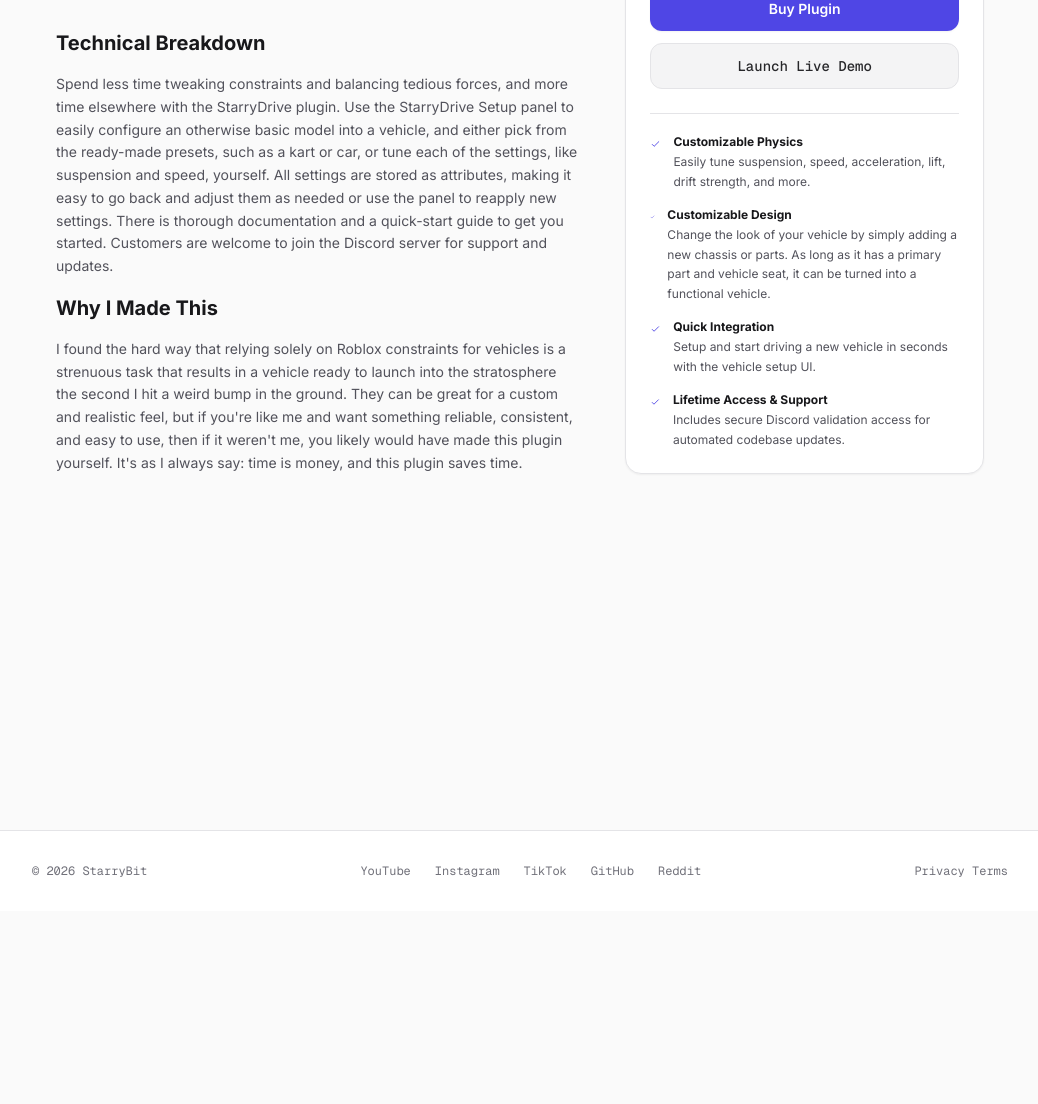
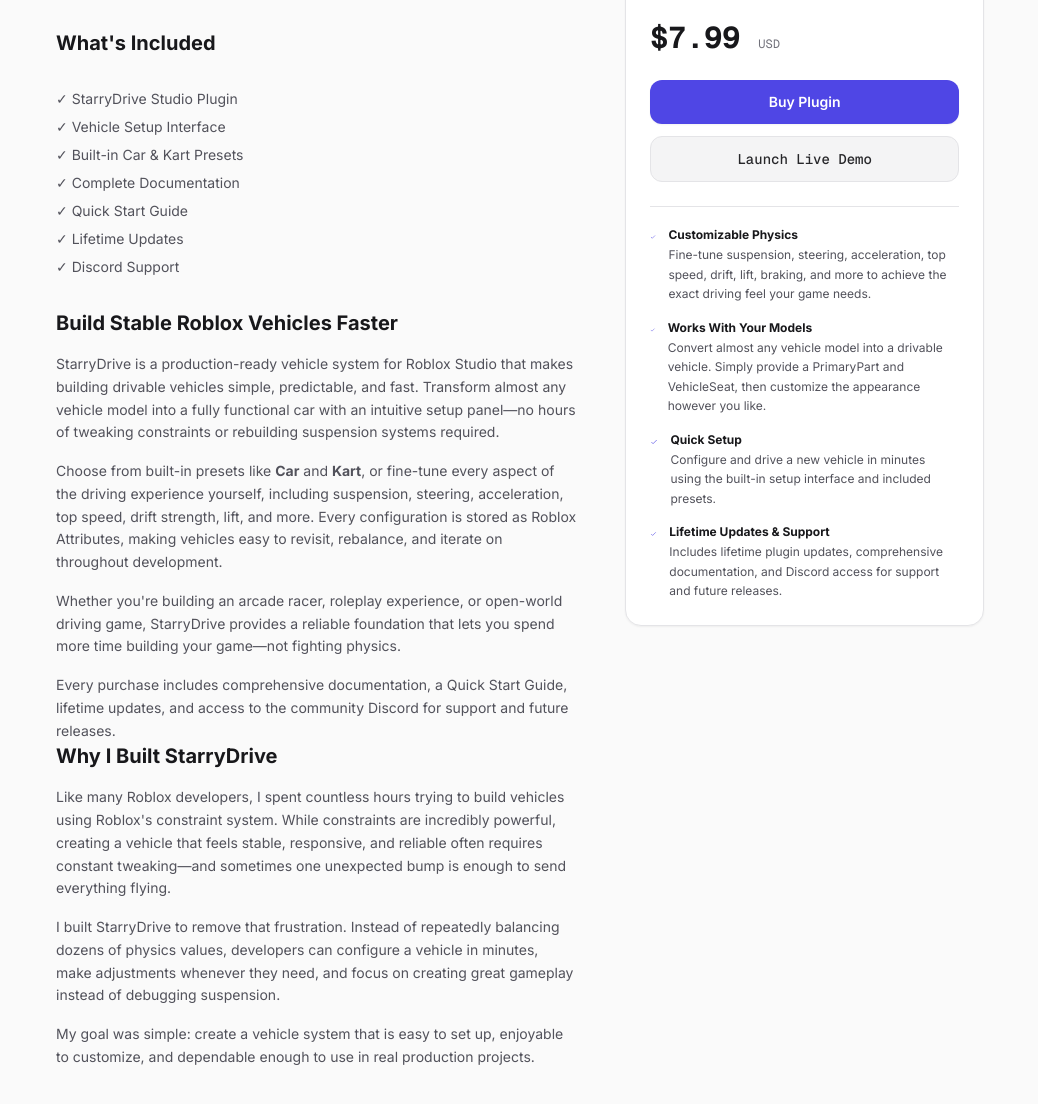
Before and after one commit to StarryBit/starrybit.github.io, a Jekyll site: the page built from shop/starrydrive-vehicle-system/index.html, in a window 1280 px wide and 1400 px high, scrolled down 260 px, cut to the strip 229-1333 px from the top of the window. Shown: the whole strip, without its empty margins (120-1158 px from the left). Built offline with Jekyll 4.4.1, drawn with Linux system fonts in a browser that asks for light colours; nearby versions of some CDN libraries; some of the changed text lies outside the part shown.

Commit message:
Update index.html

```diff
--- a/shop/starrydrive-vehicle-system/index.html
+++ b/shop/starrydrive-vehicle-system/index.html
@@ -12,16 +12,51 @@
                 <iframe class="w-full h-full" src="https://www.youtube.com/embed/jlBTiMc82iQ" title="YouTube video player" frameborder="0" allow="accelerometer; autoplay; clipboard-write; encrypted-media; gyroscope; picture-in-picture" allowfullscreen></iframe>
             </div>
 
+            <h2 class="text-xl font-bold mb-4">What's Included</h2>
+
+        <ul class="space-y-2 text-sm text-zinc-600 dark:text-zinc-400">
+            <li>✓ StarryDrive Studio Plugin</li>
+            <li>✓ Vehicle Setup Interface</li>
+            <li>✓ Built-in Car & Kart Presets</li>
+            <li>✓ Complete Documentation</li>
+            <li>✓ Quick Start Guide</li>
+            <li>✓ Lifetime Updates</li>
+            <li>✓ Discord Support</li>
+        </ul>
+
             <!-- Deep Architectural Details -->
             <div>
-                <h2 class="text-xl font-bold mb-4">Technical Breakdown</h2>
+                <h2 class="text-xl font-bold mb-4">Build Stable Roblox Vehicles Faster</h2>
                 <div class="space-y-4 text-sm text-zinc-600 dark:text-zinc-400 leading-relaxed">
-                    <p>Spend less time tweaking constraints and balancing tedious forces, and more time elsewhere with the StarryDrive plugin. Use the StarryDrive Setup panel to easily configure an otherwise basic model into a vehicle, and either pick from the ready-made presets, such as a kart or car, or tune each of the settings, like suspension and speed, yourself. All settings are stored as attributes, making it easy to go back and adjust them as needed or use the panel to reapply new settings. There is thorough documentation and a quick-start guide to get you started. Customers are welcome to join the Discord server for support and updates.</p>
-                    <p></p>
+                    <p>
+                        StarryDrive is a production-ready vehicle system for Roblox Studio that makes building drivable vehicles simple, predictable, and fast. Transform almost any vehicle model into a fully functional car with an intuitive setup panel—no hours of tweaking constraints or rebuilding suspension systems required.
+                    </p>
+
+                    <p>
+                        Choose from built-in presets like <strong>Car</strong> and <strong>Kart</strong>, or fine-tune every aspect of the driving experience yourself, including suspension, steering, acceleration, top speed, drift strength, lift, and more. Every configuration is stored as Roblox Attributes, making vehicles easy to revisit, rebalance, and iterate on throughout development.
+                    </p>
+
+                    <p>
+                        Whether you're building an arcade racer, roleplay experience, or open-world driving game, StarryDrive provides a reliable foundation that lets you spend more time building your game—not fighting physics.
+                    </p>
+
+                    <p>
+                        Every purchase includes comprehensive documentation, a Quick Start Guide, lifetime updates, and access to the community Discord for support and future releases.
+                    </p>
                 </div>
-                <h2 class="text-xl font-bold mb-4">Why I Made This</h2>
+                <h2 class="text-xl font-bold mb-4">Why I Built StarryDrive</h2>
                 <div class="space-y-4 text-sm text-zinc-600 dark:text-zinc-400 leading-relaxed">
-                    <p>I found the hard way that relying solely on Roblox constraints for vehicles is a strenuous task that results in a vehicle ready to launch into the stratosphere the second I hit a weird bump in the ground. They can be great for a custom and realistic feel, but if you're like me and want something reliable, consistent, and easy to use, then if it weren't me, you likely would have made this plugin yourself. It's as I always say: time is money, and this plugin saves time.</p>
+                    <p>
+                        Like many Roblox developers, I spent countless hours trying to build vehicles using Roblox's constraint system. While constraints are incredibly powerful, creating a vehicle that feels stable, responsive, and reliable often requires constant tweaking—and sometimes one unexpected bump is enough to send everything flying.
+                    </p>
+
+                    <p>
+                        I built StarryDrive to remove that frustration. Instead of repeatedly balancing dozens of physics values, developers can configure a vehicle in minutes, make adjustments whenever they need, and focus on creating great gameplay instead of debugging suspension.
+                    </p>
+
+                    <p>
+                        My goal was simple: create a vehicle system that is easy to set up, enjoyable to customize, and dependable enough to use in real production projects.
+                    </p>
                 </div>
             </div>
         </div>
@@ -30,7 +65,8 @@
         <div class="lg:col-span-5">
             <div class="sticky top-24 border border-zinc-200 bg-white dark:border-zinc-800 dark:bg-zinc-900/30 p-6 rounded-2xl space-y-6 shadow-sm">
                 <div>
-                    <h1 class="text-2xl font-bold mb-1">StarryDrive Vehicle System</h1>
+                    <h1 class="text-2xl font-bold mb-1">StarryDrive</h1>
+                    <h2 class="text-1xl font-bold mb-1">Production-Ready Vehicle System for Roblox Studio</h2>
                     <p class="text-xs text-zinc-500 code-font">Version 1.2.0 &bull; Production Ready</p>
                 </div>
 
@@ -50,28 +86,28 @@
                         <svg class="w-4 h-4 text-indigo-600 dark:text-indigo-400 mt-0.5" fill="none" stroke="currentColor" viewBox="0 0 24 24"><path stroke-linecap="round" stroke-linejoin="round" stroke-width="2" d="M5 13l4 4L19 7"></path></svg>
                         <div>
                             <strong class="text-zinc-900 dark:text-zinc-100 block mb-0.5">Customizable Physics</strong>
-                            <span class="text-zinc-600 dark:text-zinc-400 leading-relaxed">Easily tune suspension, speed, acceleration, lift, drift strength, and more.</span>
+                            <span class="text-zinc-600 dark:text-zinc-400 leading-relaxed">Fine-tune suspension, steering, acceleration, top speed, drift, lift, braking, and more to achieve the exact driving feel your game needs.</span>
                         </div>
                     </div>
                     <div class="flex items-start gap-3">
                         <svg class="w-4 h-4 text-indigo-600 dark:text-indigo-400 mt-0.5" fill="none" stroke="currentColor" viewBox="0 0 24 24"><path stroke-linecap="round" stroke-linejoin="round" stroke-width="2" d="M5 13l4 4L19 7"></path></svg>
                         <div>
-                            <strong class="text-zinc-900 dark:text-zinc-100 block mb-0.5">Customizable Design</strong>
-                            <span class="text-zinc-600 dark:text-zinc-400 leading-relaxed">Change the look of your vehicle by simply adding a new chassis or parts. As long as it has a primary part and vehicle seat, it can be turned into a functional vehicle.</span>
+                            <strong class="text-zinc-900 dark:text-zinc-100 block mb-0.5">Works With Your Models</strong>
+                            <span class="text-zinc-600 dark:text-zinc-400 leading-relaxed">Convert almost any vehicle model into a drivable vehicle. Simply provide a PrimaryPart and VehicleSeat, then customize the appearance however you like.</span>
                         </div>
                     </div>
                     <div class="flex items-start gap-3">
                         <svg class="w-4 h-4 text-indigo-600 dark:text-indigo-400 mt-0.5" fill="none" stroke="currentColor" viewBox="0 0 24 24"><path stroke-linecap="round" stroke-linejoin="round" stroke-width="2" d="M5 13l4 4L19 7"></path></svg>
                         <div>
-                            <strong class="text-zinc-900 dark:text-zinc-100 block mb-0.5">Quick Integration</strong>
-                            <span class="text-zinc-600 dark:text-zinc-400 leading-relaxed">Setup and start driving a new vehicle in seconds with the vehicle setup UI.</span>
+                            <strong class="text-zinc-900 dark:text-zinc-100 block mb-0.5">Quick Setup</strong>
+                            <span class="text-zinc-600 dark:text-zinc-400 leading-relaxed">Configure and drive a new vehicle in minutes using the built-in setup interface and included presets.</span>
                         </div>
                     </div>
                     <div class="flex items-start gap-3">
                         <svg class="w-4 h-4 text-indigo-600 dark:text-indigo-400 mt-0.5" fill="none" stroke="currentColor" viewBox="0 0 24 24"><path stroke-linecap="round" stroke-linejoin="round" stroke-width="2" d="M5 13l4 4L19 7"></path></svg>
                         <div>
-                            <strong class="text-zinc-900 dark:text-zinc-100 block mb-0.5">Lifetime Access & Support</strong>
-                            <span class="text-zinc-600 dark:text-zinc-400 leading-relaxed">Includes secure Discord validation access for automated codebase updates.</span>
+                            <strong class="text-zinc-900 dark:text-zinc-100 block mb-0.5">Lifetime Updates & Support</strong>
+                            <span class="text-zinc-600 dark:text-zinc-400 leading-relaxed">Includes lifetime plugin updates, comprehensive documentation, and Discord access for support and future releases.</span>
                         </div>
                     </div>
                 </div>
```
